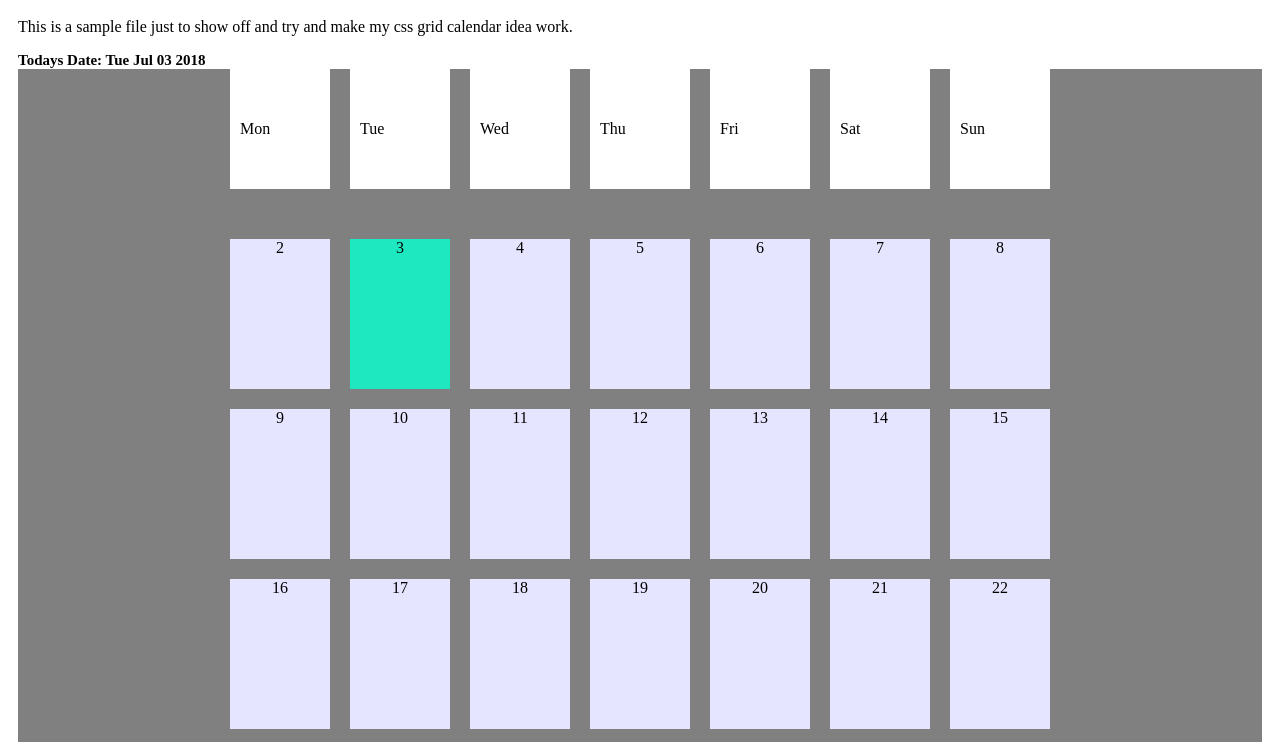
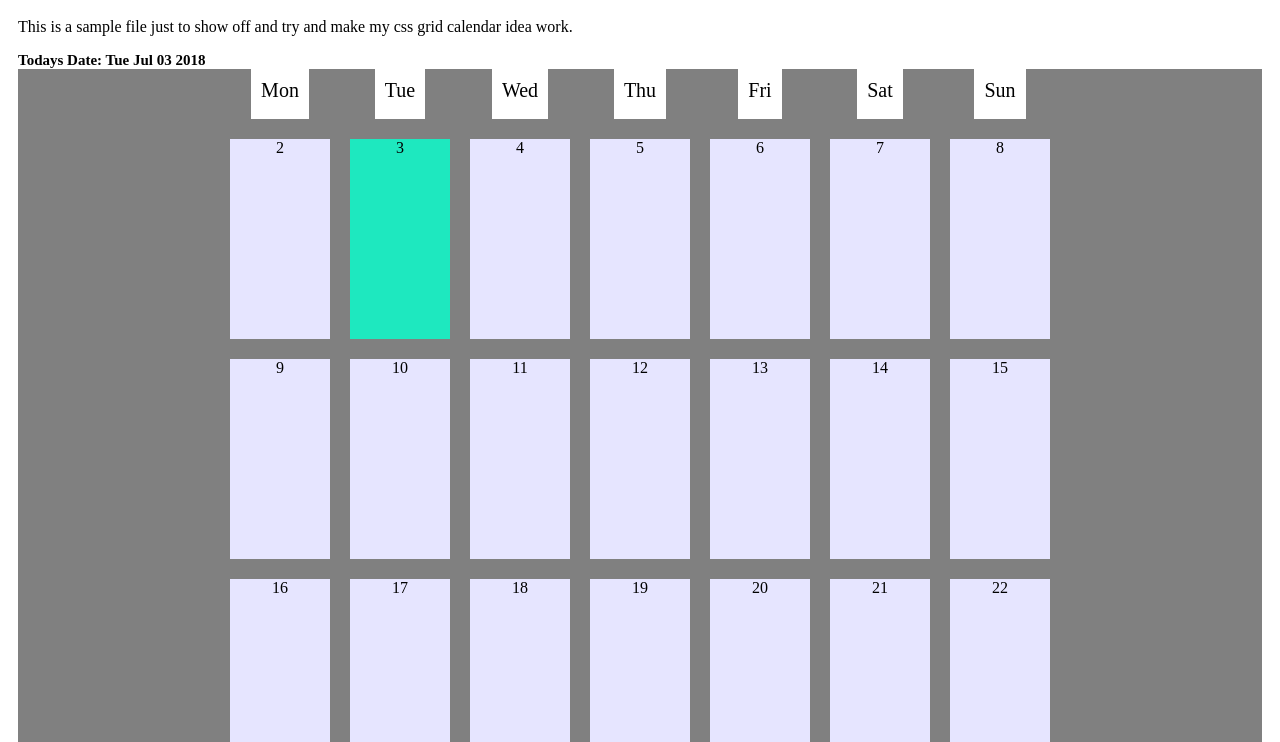
Before and after one commit to james-kenny/Calendar-CSS-Grid-Typescript-Sample, a website: page cssgridcalendar/index.html in a window 1280 px wide. Shown: the part 58-800 px from the top of the page. Drawn offline with Linux system fonts and the light colour scheme.

Commit message:
updated css

```diff
--- a/cssgridcalendar/content/css/site.css
+++ b/cssgridcalendar/content/css/site.css
@@ -5,7 +5,7 @@ body{
 .calendar-days-container{
     display: grid;
     grid-template-columns: repeat(7, 100px);
-    grid-template-rows: repeat(5, 150px);
+    grid-template-rows: repeat(5, auto);
     background-color: gray;
     grid-gap: 20px;
     justify-content: center;
@@ -19,8 +19,8 @@ body{
     grid-gap: 20px;
     justify-content: center;
     align-content: center;
+    min-height: 200px;
 }
-
 
 .day-item:hover{
     background: #fff;
@@ -29,10 +29,12 @@ body{
 
 .day-header{
     background: #fff;
-    justify-content: center;
-    align-content: center;
-    max-height: 100px;
+    height: 30px;
+    max-width: 100px;
     padding: 10px;
+    font-size: 20px;
+    align-self: center;
+    justify-self: center;
 }
 
 
```
